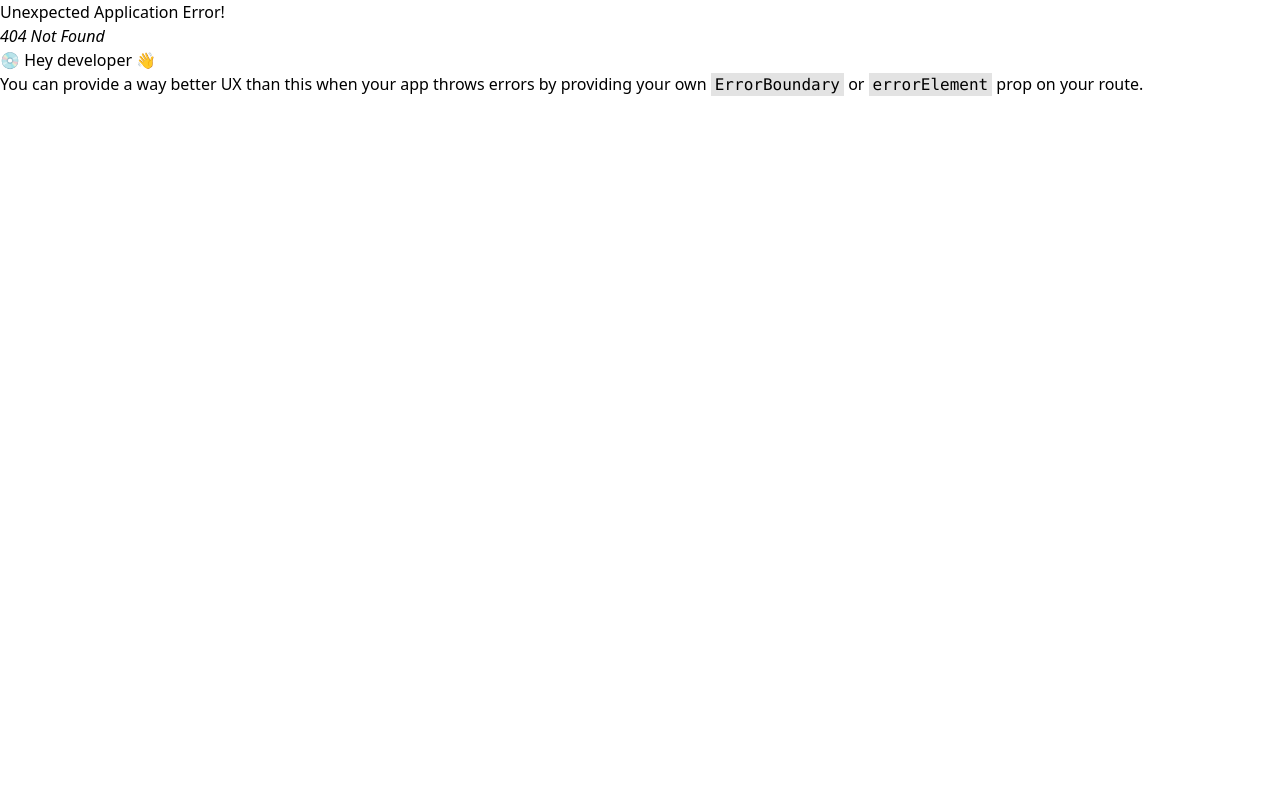
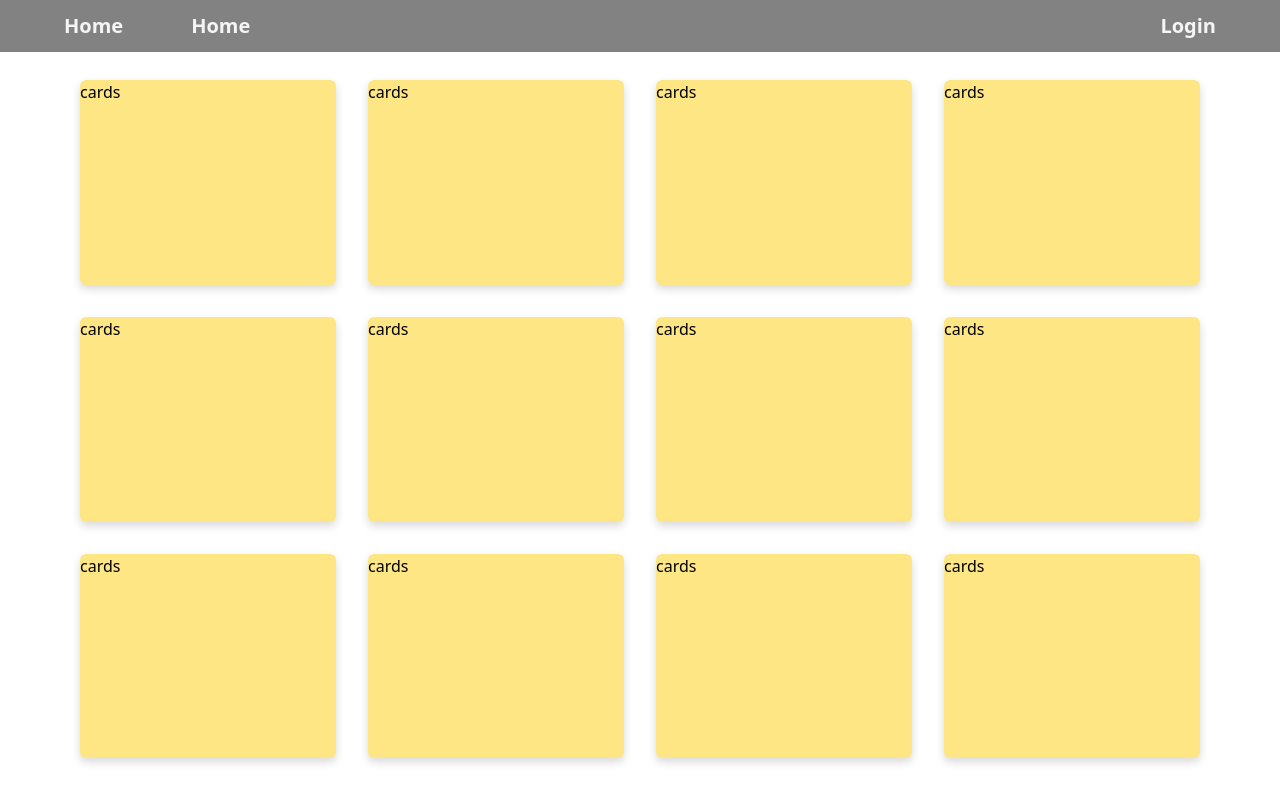
Before and after one commit to Viswajith444/crowdfunding-platform, a React (Vite) app: page /Home in a window 1280 px wide. Before the commit this address had no page. Shown: the top 802 px of the page. Built offline with nearby package versions, Linux system fonts and the light colour scheme.

Commit message:
created login and sign in page

```diff
--- a/src/App.jsx
+++ b/src/App.jsx
@@ -13,8 +13,8 @@ function App() {
       text: "Home",
     },
     {
-      link: "/",
-      text: "Home",
+      link: "/Login",
+      text: "Login",
     },
   ];
 
--- a/src/components/Home.jsx
+++ b/src/components/Home.jsx
@@ -1,18 +1,18 @@
 export default function Home() {
     return (
-        <div className="mx-[5rem] grid gap-8 drop-shadow-lg *:aspect-5/4 *:rounded-md sm:grid-cols-1 md:grid-cols-2 lg:grid-cols-3 xl:grid-cols-4">
-            <div className="bg-amber-200">cards</div>
-            <div className="bg-amber-200">cards</div>
-            <div className="bg-amber-200">cards</div>
-            <div className="bg-amber-200">cards</div>
-            <div className="bg-amber-200">cards</div>
-            <div className="bg-amber-200">cards</div>
-            <div className="bg-amber-200">cards</div>
-            <div className="bg-amber-200">cards</div>
-            <div className="bg-amber-200">cards</div>
-            <div className="bg-amber-200">cards</div>
-            <div className="bg-amber-200">cards</div>
-            <div className="bg-amber-200">cards</div>
-        </div>
+        <section className="mx-[5rem] grid gap-8 drop-shadow-lg *:aspect-5/4 *:rounded-md sm:grid-cols-1 md:grid-cols-2 lg:grid-cols-3 xl:grid-cols-4 *:hover:scale-102 *:transition-all *:duration-200">
+            <article className="bg-amber-200">cards</article>
+            <article className="bg-amber-200">cards</article>
+            <article className="bg-amber-200">cards</article>
+            <article className="bg-amber-200">cards</article>
+            <article className="bg-amber-200">cards</article>
+            <article className="bg-amber-200">cards</article>
+            <article className="bg-amber-200">cards</article>
+            <article className="bg-amber-200">cards</article>
+            <article className="bg-amber-200">cards</article>
+            <article className="bg-amber-200">cards</article>
+            <article className="bg-amber-200">cards</article>
+            <article className="bg-amber-200">cards</article>
+        </section>
     );
 }
--- /dev/null
+++ b/src/components/Login.jsx
@@ -0,0 +1,46 @@
+import { useNavigate, Link } from "react-router-dom";
+
+export default function Login() {
+    const nav = useNavigate();
+
+    return (
+        <main className="flex h-[100vh] w-full items-center justify-center bg-stone-200">
+            <div className="flex h-80 w-75 flex-col items-center gap-2 rounded-md bg-white drop-shadow-xl">
+                <h1 className="mt-5 text-3xl font-medium">Login</h1>
+                <form className="mt-20 flex flex-col items-center gap-3">
+                    <label htmlFor="name">
+                        <input
+                            type="text"
+                            placeholder="Enter username"
+                            className="h-8 rounded-md pl-1 inset-ring-2 inset-ring-gray-400 placeholder:pl-1 placeholder:text-gray-400 invalid:border-pink-500 invalid:text-pink-600 focus:inset-ring-sky-400 focus:outline-2 focus:outline-offset-0 focus:outline-sky-500"
+                            // required
+                        />
+                    </label>
+                    <label htmlFor="password">
+                        <input
+                            type="password"
+                            placeholder="Enter password"
+                            className="h-8 rounded-md pl-1 inset-ring-2 inset-ring-gray-400 placeholder:pl-1 placeholder:text-gray-400 invalid:border-pink-500 invalid:text-pink-600 focus:inset-ring-sky-400 focus:outline-2 focus:outline-offset-0 focus:outline-sky-500"
+                            // required
+                        />
+                    </label>
+
+                    <button
+                        type="submit"
+                        onClick={() => {
+                            nav("/Home", { replace: true });
+                        }}
+                        className="mt-5 w-20 rounded-md bg-sky-500 py-1 text-white hover:bg-sky-700 active:outline-3 active:outline-offset-1 active:outline-blue-500"
+                    >
+                        Submit
+                    </button>
+                </form>
+                <Link to="/SignIn" className="mr-5 self-end">
+                    <span className="font-light text-sky-400 hover:underline">
+                        create new account
+                    </span>
+                </Link>
+            </div>
+        </main>
+    );
+}
--- a/src/components/Navbar.jsx
+++ b/src/components/Navbar.jsx
@@ -5,17 +5,17 @@ function Navbar({ items }) {
     let itemElements = items.map((item, i) => (
         <li
             key={i}
-            className="ml-2 rounded-sm px-5 py-3 inset-ring-white blur-none hover:inset-ring-2"
+            className="not-first:ml-5 rounded-sm p-1 inset-ring-white blur-none hover:inset-ring-2 transition-[box-shadow] duration-150 nth-last-1:ml-auto"
         >
-            <Link to={item.link} className="text-xl">
-                {item.text}
+            <Link to={item.link} className="px-5 py-2">
+                <span className="text-xl">{item.text}</span>
             </Link>
         </li>
     ));
 
     return (
         <>
-            <nav className="navbar backdrop-blur-xs">
+            <nav className="navbar backdrop-blur-xs overflow-hidden px-10">
                 <ul>{itemElements}</ul>
             </nav>
         </>
--- /dev/null
+++ b/src/components/SignIn.jsx
@@ -0,0 +1,49 @@
+import { useNavigate } from "react-router-dom";
+
+export default function SignIn() {
+    const nav = useNavigate();
+
+    return (
+        <main className="flex h-[100vh] w-full items-center justify-center bg-stone-200">
+            <div className="flex h-max w-max flex-col items-center gap-2 rounded-md bg-white py-5 px-18 drop-shadow-xl">
+                <h1 className="text-3xl font-medium">Sign In</h1>
+                <form className="mt-15 flex flex-col items-center gap-3">
+                    <label htmlFor="newUserName">
+                        <input
+                            type="text"
+                            placeholder="Enter username"
+                            className="h-8 rounded-md pl-1 inset-ring-2 inset-ring-gray-400 placeholder:pl-1 placeholder:text-gray-400 invalid:border-pink-500 invalid:text-pink-600 focus:inset-ring-sky-400 focus:outline-2 focus:outline-offset-0 focus:outline-sky-500"
+                            // required
+                        />
+                    </label>
+                    <label htmlFor="password">
+                        <input
+                            type="password"
+                            placeholder="Enter password"
+                            className="h-8 rounded-md pl-1 inset-ring-2 inset-ring-gray-400 placeholder:pl-1 placeholder:text-gray-400 invalid:border-pink-500 invalid:text-pink-600 focus:inset-ring-sky-400 focus:outline-2 focus:outline-offset-0 focus:outline-sky-500"
+                            // required
+                        />
+                    </label>
+                    <label htmlFor="verifyPassword">
+                        <input
+                            type="password"
+                            placeholder="Repeat password"
+                            className="h-8 rounded-md pl-1 inset-ring-2 inset-ring-gray-400 placeholder:pl-1 placeholder:text-gray-400 invalid:border-pink-500 invalid:text-pink-600 focus:inset-ring-sky-400 focus:outline-2 focus:outline-offset-0 focus:outline-sky-500"
+                            // required
+                        />
+                    </label>
+
+                    <button
+                        type="submit"
+                        onClick={() => {
+                            nav("/Home", { replace: true });
+                        }}
+                        className="mt-5 w-20 rounded-md bg-sky-500 py-1 text-white hover:bg-sky-700 active:outline-3 active:outline-offset-1 active:outline-blue-500"
+                    >
+                        Submit
+                    </button>
+                </form>
+            </div>
+        </main>
+    );
+}
--- a/src/index.css
+++ b/src/index.css
@@ -6,7 +6,7 @@
         background-color: rgba(0, 0, 0, 0.492);
         display: block;
         position: fixed;
-        height: 4rem;
+        height: max-content;
         width: 100%;
         top: 0;
         z-index: 999;
```
Also changed, not shown: src/main.jsx (+16 -1 lines).
